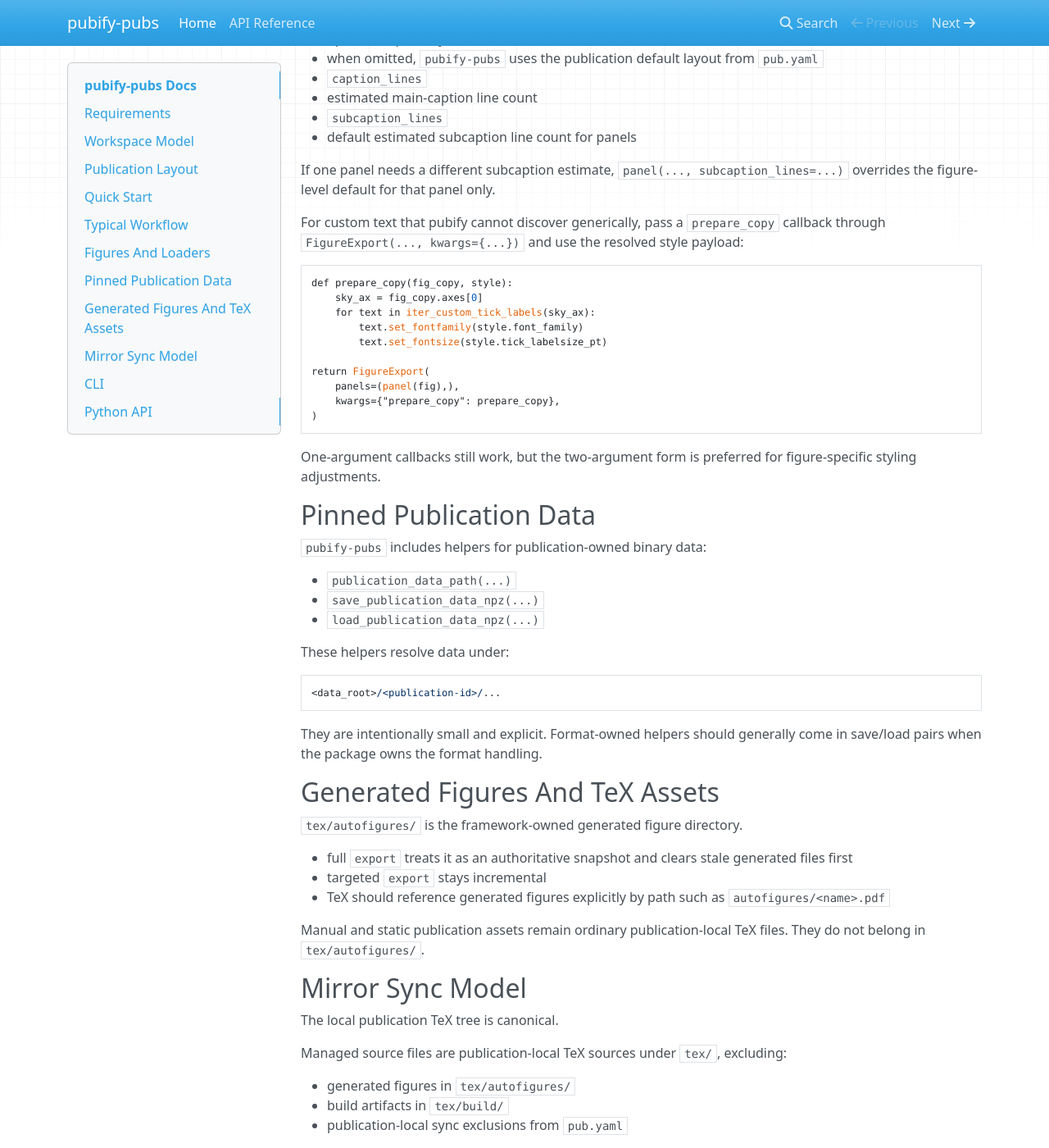
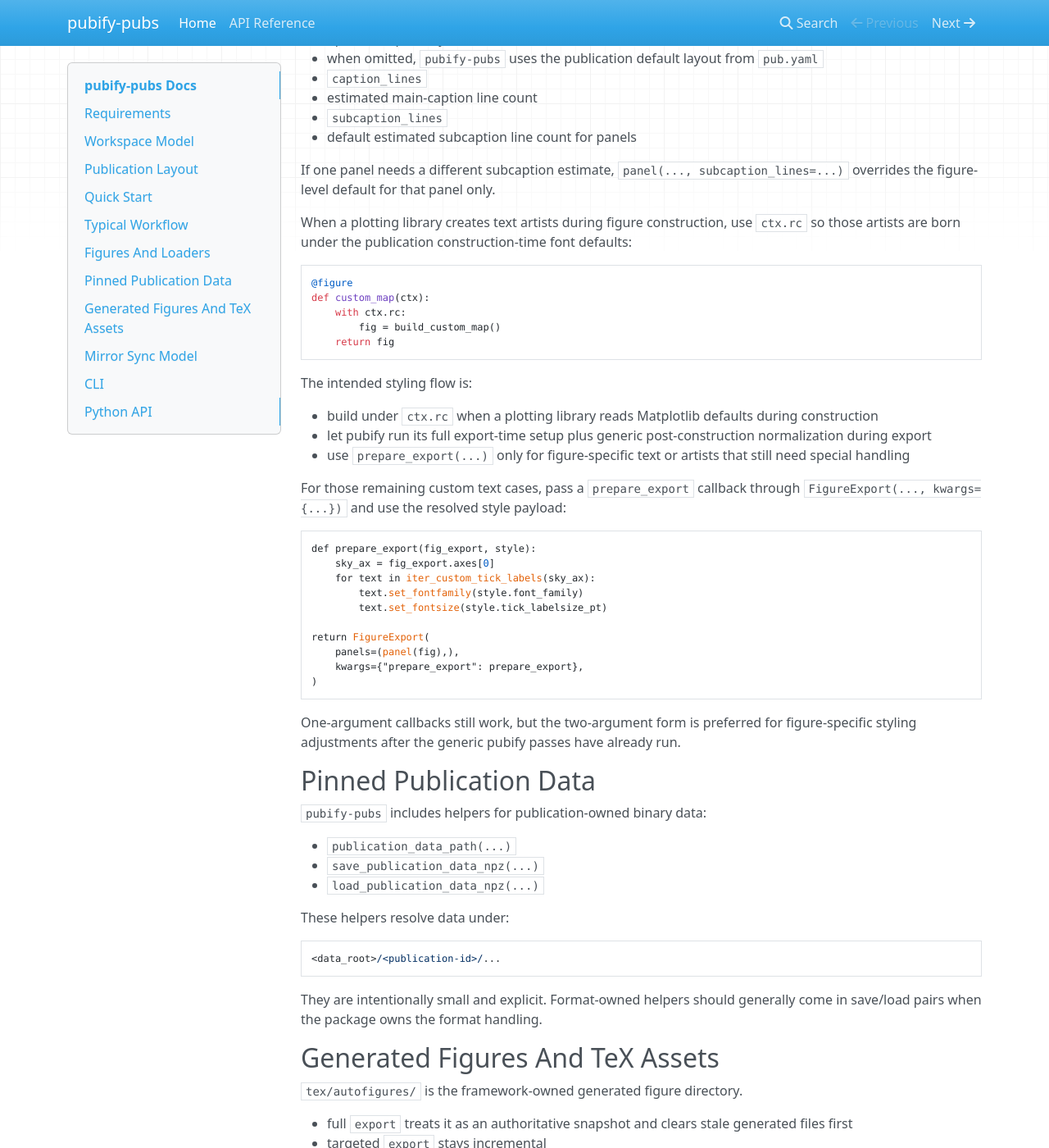
Before and after one commit to nvnunes/pubify-pubs, an MkDocs documentation site: the page built from docs/index.md, in a window 1280 px wide and 1400 px high, scrolled down 3266 px. Shown: the whole window at 82% size. Built offline with MkDocs 1.6.1, drawn with Linux system fonts in a browser that asks for light colours; nearby versions of some CDN libraries.

Commit message:
Use construction-time rc and rename prepare_export hook

````diff
--- a/docs/index.md
+++ b/docs/index.md
@@ -158,22 +158,38 @@ from pubify_pubs.export import FigureExport, panel
 
 If one panel needs a different subcaption estimate, `panel(..., subcaption_lines=...)` overrides the figure-level default for that panel only.
 
-For custom text that pubify cannot discover generically, pass a `prepare_copy` callback through `FigureExport(..., kwargs={...})` and use the resolved style payload:
+When a plotting library creates text artists during figure construction, use `ctx.rc` so those artists are born under the publication construction-time font defaults:
 
 ```python
-def prepare_copy(fig_copy, style):
-    sky_ax = fig_copy.axes[0]
+@figure
+def custom_map(ctx):
+    with ctx.rc:
+        fig = build_custom_map()
+    return fig
+```
+
+The intended styling flow is:
+
+- build under `ctx.rc` when a plotting library reads Matplotlib defaults during construction
+- let pubify run its full export-time setup plus generic post-construction normalization during export
+- use `prepare_export(...)` only for figure-specific text or artists that still need special handling
+
+For those remaining custom text cases, pass a `prepare_export` callback through `FigureExport(..., kwargs={...})` and use the resolved style payload:
+
+```python
+def prepare_export(fig_export, style):
+    sky_ax = fig_export.axes[0]
     for text in iter_custom_tick_labels(sky_ax):
         text.set_fontfamily(style.font_family)
         text.set_fontsize(style.tick_labelsize_pt)
 
 return FigureExport(
     panels=(panel(fig),),
-    kwargs={"prepare_copy": prepare_copy},
+    kwargs={"prepare_export": prepare_export},
 )
 ```
 
-One-argument callbacks still work, but the two-argument form is preferred for figure-specific styling adjustments.
+One-argument callbacks still work, but the two-argument form is preferred for figure-specific styling adjustments after the generic pubify passes have already run.
 
 ## Pinned Publication Data
 
````
Also changed, not shown: README.md (+21 -5 lines), site/index.html, site/search/search_index.json, site/sitemap.xml, 4 other files.
